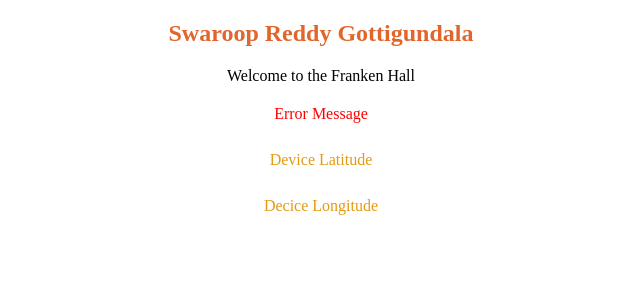
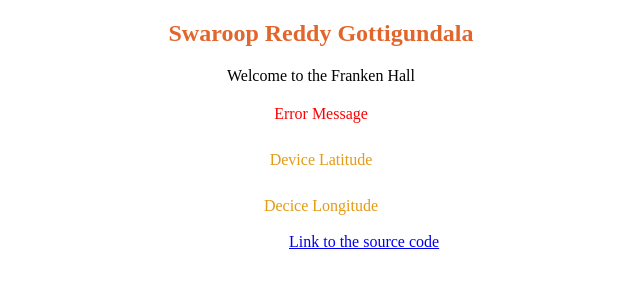
Before and after one commit to SwaroopReddyGottigundala/srg-client-hunt, a website with bundled scripts: page index.html in a window 1280 px wide. Shown: the whole page, without its empty margins (319-959 px from the left). Built offline with nearby package versions, Linux system fonts and the light colour scheme.

Commit message:
updated index.html

```diff
--- a/index.html
+++ b/index.html
@@ -24,4 +24,8 @@
     <script type="module" src="./scripts/main.js"></script>
 </body>
 
+<footer>
+    <a href="https://github.com/SwaroopReddyGottigundala/srg-client-hunt">Link to the source code</a>
+</footer>
+
 </html>
--- a/styles/main.css
+++ b/styles/main.css
@@ -23,3 +23,6 @@ color: rgb(226, 101, 43);
     margin-top: 10px;
     color: rgb(228, 154, 18);
 }
+a{
+    margin-left: 600px;
+}
```
